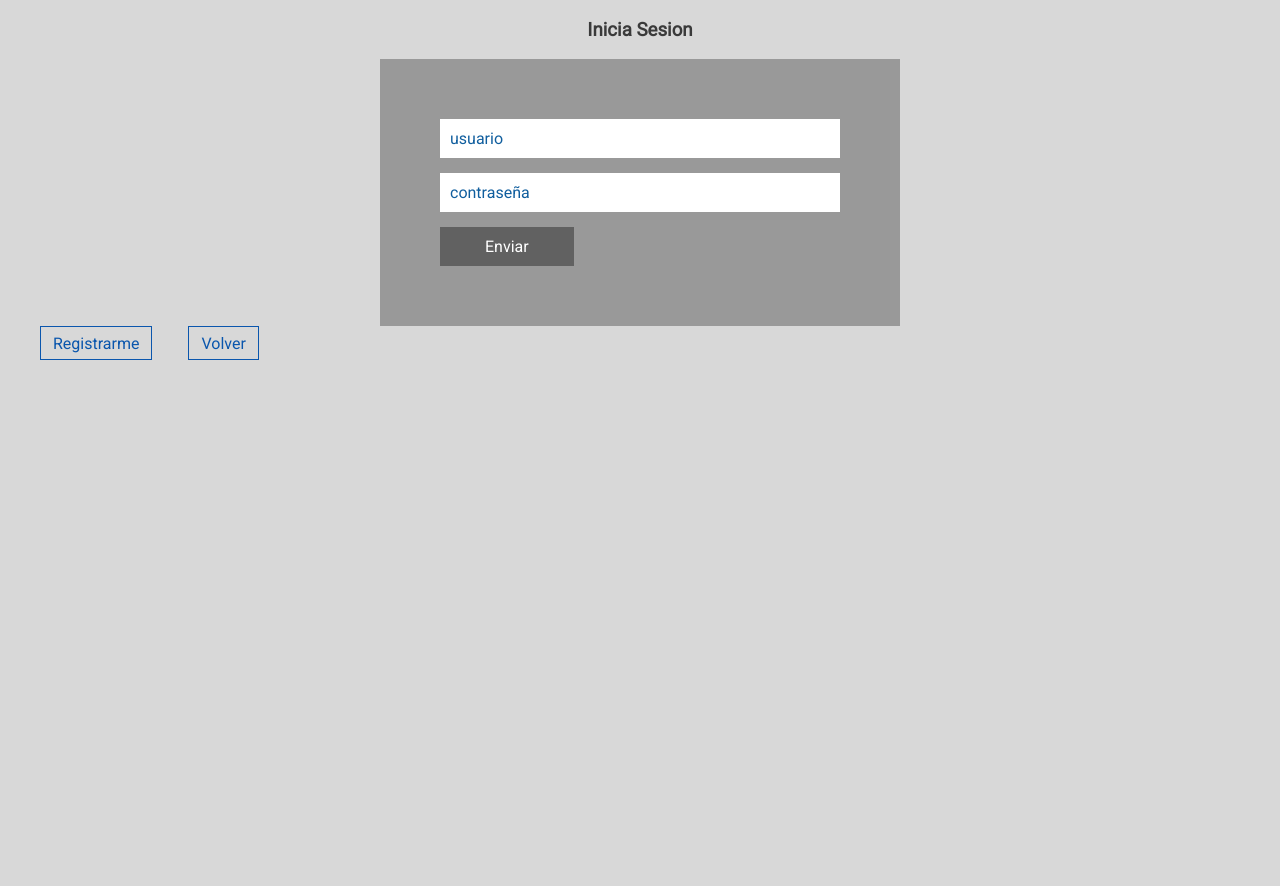
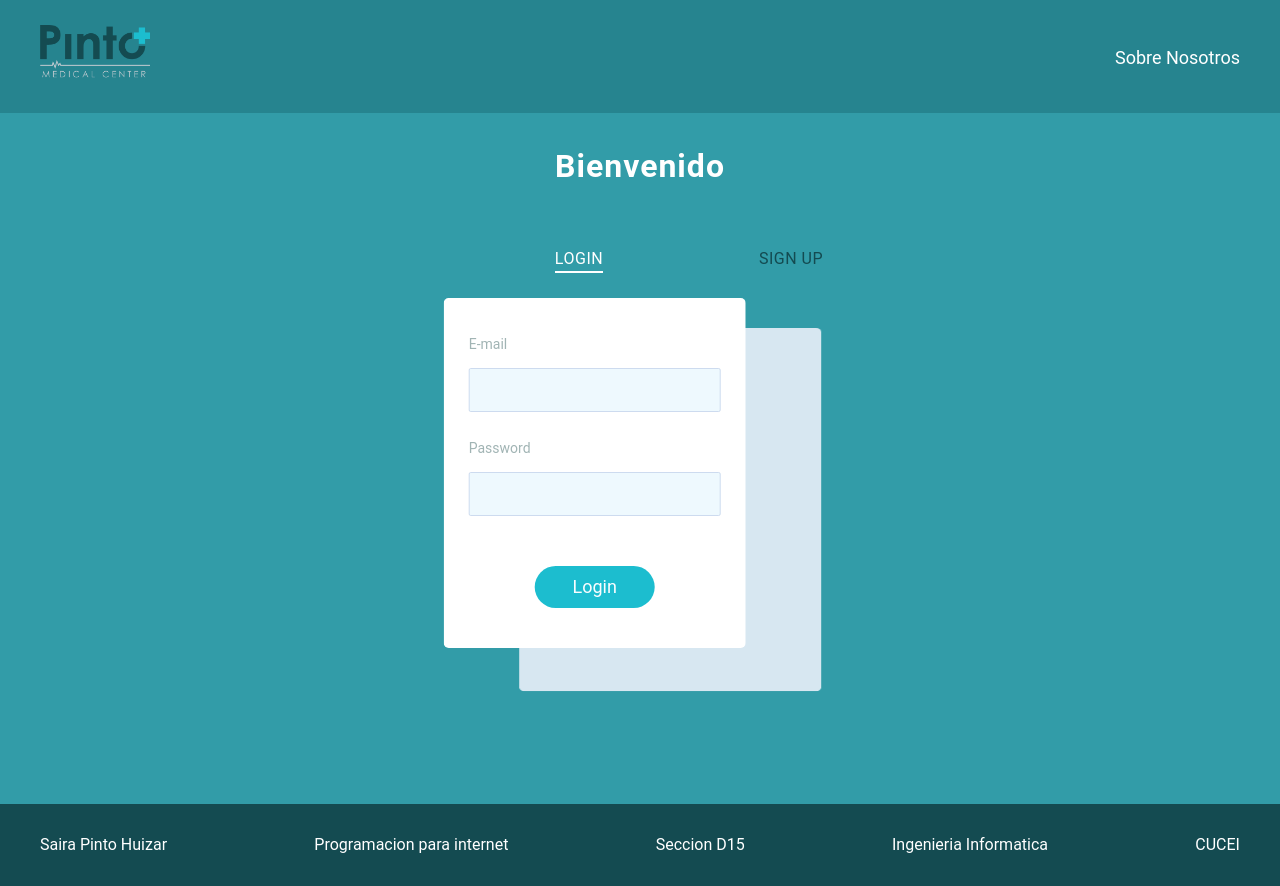
Before and after one commit to SairaPinto/clinica, a PHP site: page /login.html in a window 1280 px wide. Before the commit the page ends 360 px from the top, so only its background shows below. Run offline with PHP 8.4, Linux system fonts and the light colour scheme.

Commit message:
login design

```diff
--- a/login.html
+++ b/login.html
@@ -2,21 +2,102 @@
 <html lang="en">
 <head>
     <meta charset="UTF-8">
-    <meta http-equiv="X-UA-Compatible" content="IE=edge">
     <meta name="viewport" content="width=device-width, initial-scale=1.0">
-    <link rel="stylesheet" href="styles/estiloform.css">
-    <title>Practica 9</title>
+    <title>Bienes Raices</title>
+    <link href="https://fonts.googleapis.com/css?family=Lato:300,400,700,900&display=swap" rel="stylesheet">
+    <link rel="stylesheet" href="styles/style.css">
+    <link rel="stylesheet" href="styles/normalize.css">
+    <link rel="stylesheet" href="styles/form.css">
 </head>
 <body>
-    <h3>Inicia Sesion</h3>
-    <form action="" method="get">
-        <input type="text" name="nombre" value="usuario" />
-        <br/>
-        <input type="text" name="nombre" value="contraseña" />
-        <br/>
-        <button id="enviar" name="enviar" type="submit" class="btn">Enviar</button>
-    </form>
-    <a class="boton1" href="registro.html">Registrarme</a>
-    <a class="boton1" href="index.html">Volver</a>
+
+    <header class="site-header">
+        <div class="contenedor contenido-header">
+            <div class="barra">
+                <a href="/">
+                    <img class="img-barra" src="img/PintoLogoB.png" alt="Logo">
+                </a>
+
+                <nav class="navegacion">
+                    <a href="about.html">Sobre Nosotros</a>
+                </nav>
+            </div><!--barra-->
+        </div><!--contenedor-->
+    </header>
+
+    <main>
+        <section class="forms-section">
+            <h1 class="section-title">Bienvenido</h1>
+            <div class="forms">
+              <div class="form-wrapper is-active">
+                <button type="button" class="switcher switcher-login">
+                  Login
+                  <span class="underline"></span>
+                </button>
+                <form class="form form-login">
+                  <fieldset>
+                    <legend>Please, enter your email and password for login.</legend>
+                    <div class="input-block">
+                      <label for="login-email">E-mail</label>
+                      <input id="login-email" type="email" required>
+                    </div>
+                    <div class="input-block">
+                      <label for="login-password">Password</label>
+                      <input id="login-password" type="password" required>
+                    </div>
+                  </fieldset>
+                  <button type="submit" class="btn-login">Login</button>
+                </form>
+              </div>
+              <div class="form-wrapper">
+                <button type="button" class="switcher switcher-signup">
+                  Sign Up
+                  <span class="underline"></span>
+                </button>
+                <form class="form form-signup">
+                  <fieldset>
+                    <legend>Please, enter your email, password and password confirmation for sign up.</legend>
+                    <div class="input-block">
+                      <label for="signup-email">E-mail</label>
+                      <input id="signup-email" type="email" required>
+                    </div>
+                    <div class="input-block">
+                      <label for="signup-password">Password</label>
+                      <input id="signup-password" type="password" required>
+                    </div>
+                    <div class="input-block">
+                      <label for="signup-password-confirm">Confirm password</label>
+                      <input id="signup-password-confirm" type="password" required>
+                    </div>
+                  </fieldset>
+                  <button type="submit" class="btn-signup">Continue</button>
+                </form>
+              </div>
+            </div>
+          </section>
+          <div><br> </div>
+    </main>
+
+    <footer class="site-footer seccion">
+        <div class="contenedor contenedor-footer">
+            <p class="copyright">Saira Pinto Huizar</p>
+            <p class="copyright">Programacion para internet</p>
+            <p class="copyright">Seccion D15</p>
+            <p class="copyright">Ingenieria Informatica</p>
+            <p class="copyright">CUCEI</p>
+        </div>
+    </footer>
+
+    <script>
+        const switchers = [...document.querySelectorAll('.switcher')]
+
+        switchers.forEach(item => {
+            item.addEventListener('click', function() {
+                switchers.forEach(item => item.parentElement.classList.remove('is-active'))
+                this.parentElement.classList.add('is-active')
+            })
+        })
+    </script>
+
 </body>
 </html>
--- a/styles/estiloform.css
+++ /dev/null
@@ -1,65 +0,0 @@
-@import url(https://fonts.googleapis.com/css?family=Roboto:400);
-body{
-    background-color: rgb(216, 216, 216);
-}
-form{
-  padding: 60px;
-  max-width: 400px;
-  background-color: #999999;
-  margin: 0 auto;
-}
-
-form input, form textarea{
-  margin-bottom: 15px;
-  font-family: "Roboto", sans-serif;
-  width: 100%;
-  padding: 10px;
-  -webkit-box-sizing: border-box;
-  box-sizing: border-box;
-  border: none;
-  color: #105e9e;
-  font-size: 1em;
-  resize: horizontal;
-}
-
-form button {
-	display: block;
-	background-color: #616161;
-	padding: 10px 45px 10px 45px;
-	border: 0;
-	font-size: 1em;
-	color: 	white;
-  font-family: "Roboto", sans-serif;
-}
-form button:hover{
-	background-color: #1478a7;
-}
-textarea{ resize: none; }
-h3{
-    text-align: center;
-    font-family: "Roboto", sans-serif;
-    color: rgb(58, 58, 58);
-}
-h4{
-    text-align: left;
-    font-family: "Roboto", sans-serif;
-    color: rgb(102, 102, 102);
-}
-.boton1{ /* diseño de mi boton  */
-    display: inline-block;
-    text-align: center;
-    text-decoration: none;
-    font-family: "Roboto", sans-serif;
-    margin-left: 2rem; /* root  */
-    margin-bottom: 2.8rem; /* root  */
-    padding: 0.4rem 0.75rem;
-    border: 1px solid rgb(10, 86, 173);
-    list-style: none;
-    color: rgb(10, 86, 173);
-}
-
-.boton1:hover{ /* cuando el mouse esta sobre el boton  */
-    background: rgb(10, 86, 173);
-    color:#fff;
-    cursor: pointer;
-}
--- /dev/null
+++ b/styles/form.css
@@ -0,0 +1,285 @@
+*,
+*::before,
+*::after {
+	box-sizing: border-box;
+}
+
+body {
+	margin: 0;
+	font-family: Roboto, -apple-system, 'Helvetica Neue', 'Segoe UI', Arial, sans-serif;
+	background: #329ca8;
+}
+
+.forms-section {
+	display: flex;
+	flex-direction: column;
+	justify-content: center;
+	align-items: center;
+}
+
+.section-title {
+	font-size: 32px;
+	letter-spacing: 1px;
+	color: #fff;
+}
+
+.forms {
+	display: flex;
+	align-items: flex-start;
+	margin-top: 30px;
+}
+
+.form-wrapper {
+	animation: hideLayer .3s ease-out forwards;
+}
+
+.form-wrapper.is-active {
+	animation: showLayer .3s ease-in forwards;
+}
+
+@keyframes showLayer {
+	50% {
+		z-index: 1;
+	}
+	100% {
+		z-index: 1;
+	}
+}
+
+@keyframes hideLayer {
+	0% {
+		z-index: 1;
+	}
+	49.999% {
+		z-index: 1;
+	}
+}
+
+.switcher {
+	position: relative;
+	cursor: pointer;
+	display: block;
+	margin-right: auto;
+	margin-left: auto;
+	padding: 0;
+	text-transform: uppercase;
+	font-family: inherit;
+	font-size: 16px;
+	letter-spacing: .5px;
+	color: #144B51;
+	background-color: transparent;
+	border: none;
+	outline: none;
+	transform: translateX(0);
+	transition: all .3s ease-out;
+}
+
+.form-wrapper.is-active .switcher-login {
+	color: #fff;
+	transform: translateX(90px);
+}
+
+.form-wrapper.is-active .switcher-signup {
+	color: #fff;
+	transform: translateX(-90px);
+}
+
+.underline {
+	position: absolute;
+	bottom: -5px;
+	left: 0;
+	overflow: hidden;
+	pointer-events: none;
+	width: 100%;
+	height: 2px;
+}
+
+.underline::before {
+	content: '';
+	position: absolute;
+	top: 0;
+	left: inherit;
+	display: block;
+	width: inherit;
+	height: inherit;
+	background-color: currentColor;
+	transition: transform .2s ease-out;
+}
+
+.switcher-login .underline::before {
+	transform: translateX(101%);
+}
+
+.switcher-signup .underline::before {
+	transform: translateX(-101%);
+}
+
+.form-wrapper.is-active .underline::before {
+	transform: translateX(0);
+}
+
+.form {
+	overflow: hidden;
+	min-width: 260px;
+	margin-top: 50px;
+	padding: 30px 25px;
+  border-radius: 5px;
+	transform-origin: top;
+}
+
+.form-login {
+	animation: hideLogin .3s ease-out forwards;
+}
+
+.form-wrapper.is-active .form-login {
+	animation: showLogin .3s ease-in forwards;
+}
+
+@keyframes showLogin {
+	0% {
+		background: #d7e7f1;
+		transform: translate(40%, 10px);
+	}
+	50% {
+		transform: translate(0, 0);
+	}
+	100% {
+		background-color: #fff;
+		transform: translate(35%, -20px);
+	}
+}
+
+@keyframes hideLogin {
+	0% {
+		background-color: #fff;
+		transform: translate(35%, -20px);
+	}
+	50% {
+		transform: translate(0, 0);
+	}
+	100% {
+		background: #d7e7f1;
+		transform: translate(40%, 10px);
+	}
+}
+
+.form-signup {
+	animation: hideSignup .3s ease-out forwards;
+}
+
+.form-wrapper.is-active .form-signup {
+	animation: showSignup .3s ease-in forwards;
+}
+
+@keyframes showSignup {
+	0% {
+		background: #d7e7f1;
+		transform: translate(-40%, 10px) scaleY(.8);
+	}
+	50% {
+		transform: translate(0, 0) scaleY(.8);
+	}
+	100% {
+		background-color: #fff;
+		transform: translate(-35%, -20px) scaleY(1);
+	}
+}
+
+@keyframes hideSignup {
+	0% {
+		background-color: #fff;
+		transform: translate(-35%, -20px) scaleY(1);
+	}
+	50% {
+		transform: translate(0, 0) scaleY(.8);
+	}
+	100% {
+		background: #d7e7f1;
+		transform: translate(-40%, 10px) scaleY(.8);
+	}
+}
+
+.form fieldset {
+	position: relative;
+	opacity: 0;
+	margin: 0;
+	padding: 0;
+	border: 0;
+	transition: all .3s ease-out;
+}
+
+.form-login fieldset {
+	transform: translateX(-50%);
+}
+
+.form-signup fieldset {
+	transform: translateX(50%);
+}
+
+.form-wrapper.is-active fieldset {
+	opacity: 1;
+	transform: translateX(0);
+	transition: opacity .4s ease-in, transform .35s ease-in;
+}
+
+.form legend {
+	position: absolute;
+	overflow: hidden;
+	width: 1px;
+	height: 1px;
+	clip: rect(0 0 0 0);
+}
+
+.input-block {
+	margin-bottom: 20px;
+}
+
+.input-block label {
+	font-size: 14px;
+  color: #a1b4b4;
+}
+
+.input-block input {
+	display: block;
+	width: 100%;
+	margin-top: 8px;
+	padding-right: 15px;
+	padding-left: 15px;
+	font-size: 16px;
+	line-height: 40px;
+	color: #3b4465;
+  background: #eef9fe;
+  border: 1px solid #cddbef;
+  border-radius: 2px;
+}
+
+.form [type='submit'] {
+	opacity: 0;
+	display: block;
+	min-width: 120px;
+	margin: 30px auto 10px;
+	font-size: 18px;
+	line-height: 40px;
+	border-radius: 25px;
+	border: none;
+	transition: all .3s ease-out;
+}
+
+.form-wrapper.is-active .form [type='submit'] {
+	opacity: 1;
+	transform: translateX(0);
+	transition: all .4s ease-in;
+}
+
+.btn-login {
+	color: #fbfdff;
+	background: #1CBDCF;
+	transform: translateX(-30%);
+}
+
+.btn-signup {
+	color: #1CBDCF;
+	background: #fbfdff;
+	box-shadow: inset 0 0 0 2px #1CBDCF;
+	transform: translateX(30%);
+}
--- a/styles/style.css
+++ b/styles/style.css
@@ -68,8 +68,8 @@ h5{font-size: 2.2rem;}
 
 /*header*/
 .site-header{
-  background-color: #333333;
-  padding: 1rem 0 3rem 0;
+  background-color: #26848f;
+  padding: 1rem 0 2.2rem 0;
 }
 .site-header.inicio{
   background-image: url(../img/fondo2.jpg);
@@ -93,7 +93,7 @@ h5{font-size: 2.2rem;}
 }
 .contenido-header h1{/*este solo afecta al contenido h1 de contenedor*/
   color: white;
-  padding-bottom: 2rem;
+  padding-bottom: 1.5rem;
   max-width: 60rem;
   line-height: 2;
 }
```
Also changed, not shown: index.html (+1 -1 lines), registro.html (deleted, +0 -25 lines), img/logo.svg (deleted).
